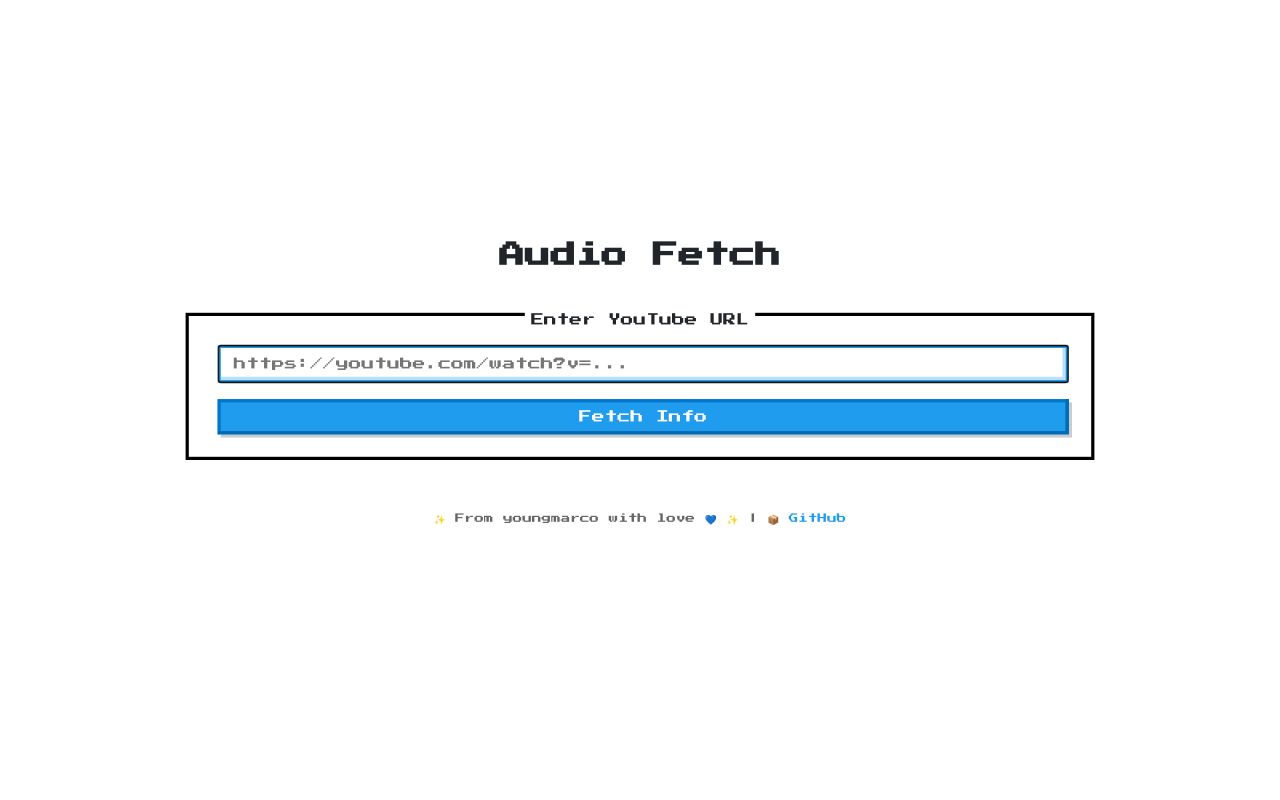
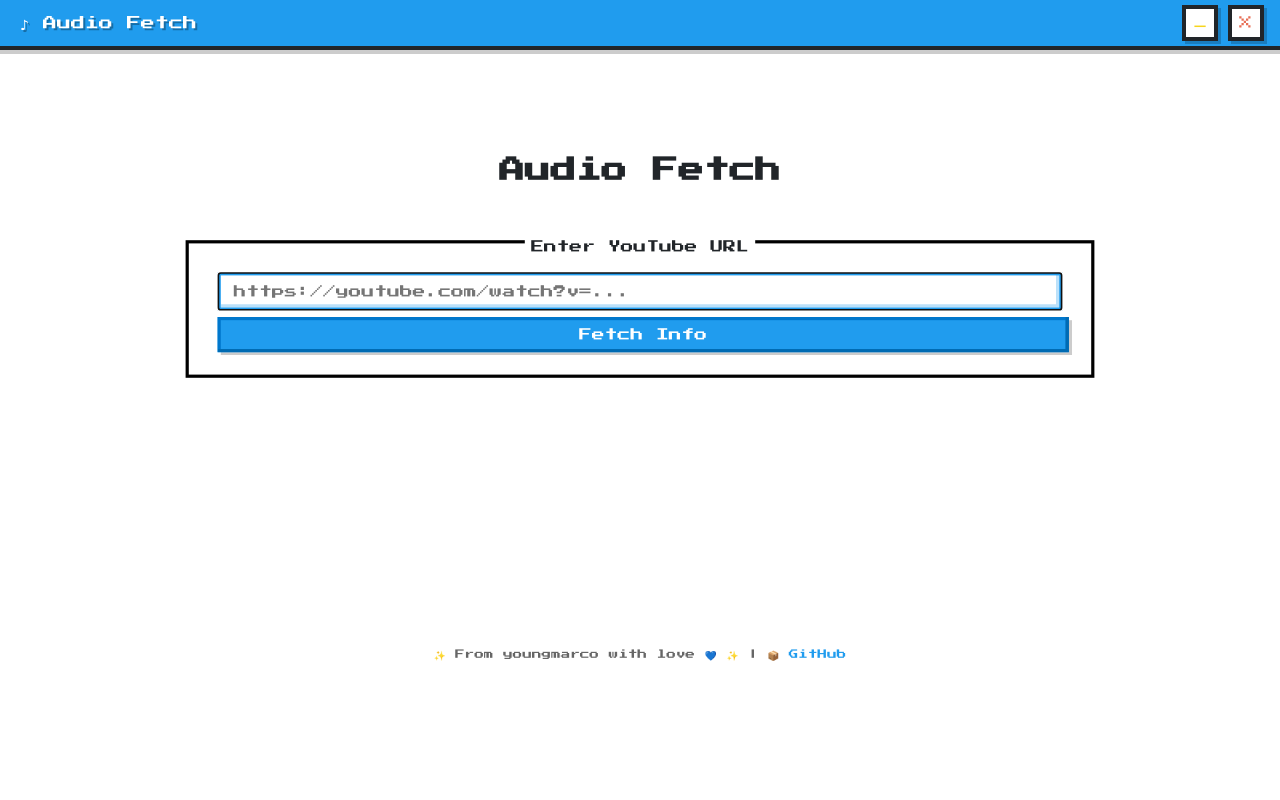
Before and after one commit to marcomoi395/audio-fetch, a FastAPI app: page / in a window 1280 px wide. Run offline with FastAPI, Linux system fonts and the light colour scheme; some libraries are stand-ins or nearby versions.

Commit message:
feat: add custom title bar with window controls
- Add frameless window with custom retro-styled title bar
- Implement minimize and close buttons with NES.css theme
- Add window control API endpoints (/api/window/minimize, /api/window/close)
- Fix close button hang on Hyprland with non-blocking force_close
- Enable window dragging via title bar
- Scale content to 80% while keeping window size 900x700
- Maintain retro aesthetic throughout UI

Fixes issue with 'Application Not Responding' dialog on Hyprland/Wayland

```diff
--- a/desktop/config_manager.py
+++ b/desktop/config_manager.py
@@ -17,7 +17,7 @@
     "server": {"port": 8000, "host": "127.0.0.1", "auto_detect": True},
     "downloads": {"default_path": "~/Downloads/AudioFetch"},
     "tier_strategy": {"browser": "chrome", "fallback_enabled": True, "tier_1_attempts": 3},
-    "ui": {"window_width": 1200, "window_height": 800, "window_title": "Audio Fetch"},
+    "ui": {"window_width": 900, "window_height": 700, "window_title": "Audio Fetch"},
     "logging": {
         "level": "WARNING",
         "file": "~/.local/share/audio-fetch/logs/app.log",
--- a/desktop_main.py
+++ b/desktop_main.py
@@ -125,6 +125,11 @@
                 title=window_title,
             )
 
+            # Register window with API routes for window control
+            from api.routes import set_window_instance
+
+            set_window_instance(self.window)
+
             # Connect window close signal to cleanup
             self.window.window_closed.connect(self._on_window_closed)
 
--- a/static/css/custom.css
+++ b/static/css/custom.css
@@ -12,10 +12,86 @@
     min-height: 100vh;
     display: flex;
     flex-direction: column;
+    overflow: hidden;
+}
+
+/* Custom Title Bar */
+.custom-title-bar {
+    height: 50px;
+    background-color: #209cee;
+    border-bottom: 4px solid #212529;
+    display: flex;
+    justify-content: space-between;
+    align-items: center;
+    z-index: 9999;
+    box-shadow: 0 4px 0 0 rgba(0, 0, 0, 0.2);
+    flex-shrink: 0;
+}
+
+.title-bar-drag-area {
+    flex: 1;
+    height: 100%;
+    display: flex;
+    align-items: center;
+    padding-left: 20px;
+    cursor: move;
+    user-select: none;
+}
+
+.title-bar-title {
+    font-size: 14px;
+    color: #ffffff;
+    text-shadow: 2px 2px 0 rgba(0, 0, 0, 0.3);
+}
+
+.title-bar-controls {
+    display: flex;
+    gap: 10px;
+    padding-right: 16px;
+}
+
+.title-bar-button {
+    width: 36px;
+    height: 36px;
+    border: 4px solid #212529;
+    background-color: #ffffff;
+    cursor: pointer;
+    display: flex;
+    align-items: center;
     justify-content: center;
-    align-items: center;
-    transform: scale(0.8);
-    transform-origin: center center;
+    font-family: 'Press Start 2P', cursive;
+    font-size: 18px;
+    transition: all 0.1s;
+    box-shadow: 3px 3px 0 0 rgba(0, 0, 0, 0.2);
+    padding: 0;
+}
+
+.title-bar-button:hover {
+    transform: translate(-2px, -2px);
+    box-shadow: 5px 5px 0 0 rgba(0, 0, 0, 0.3);
+}
+
+.title-bar-button:active {
+    transform: translate(2px, 2px);
+    box-shadow: 1px 1px 0 0 rgba(0, 0, 0, 0.2);
+}
+
+.minimize-btn {
+    color: #f7d51d;
+}
+
+.minimize-btn:hover {
+    background-color: #fffacd;
+    border-color: #f7d51d;
+}
+
+.close-btn {
+    color: #e76e55;
+}
+
+.close-btn:hover {
+    background-color: #ffebe8;
+    border-color: #e76e55;
 }
 
 /* Better borders for inputs and buttons */
@@ -71,6 +147,13 @@
     margin: 0 auto;
     padding: 2rem;
     width: 100%;
+    transform: scale(0.8);
+    transform-origin: center center;
+    flex: 1;
+    display: flex;
+    flex-direction: column;
+    justify-content: center;
+    overflow-y: auto;
 }
 
 /* Header */
@@ -92,7 +175,6 @@
     font-size: 0.875rem;
     color: #666;
 }
-
 /* Main Content */
 .main-content {
     flex: 1;
@@ -106,11 +188,6 @@
 /* Input Section */
 .input-group {
     margin-bottom: 1.5rem;
-}
-
-#youtube-url {
-    width: 100%;
-    margin-bottom: 1rem;
 }
 
 #fetch-btn {
@@ -212,17 +289,16 @@
 .nes-select {
     width: 100%;
 }
-
 .nes-select select {
     width: 100%;
-    font-size: 0.75rem;
+    font-size: 0.55rem;
+    padding: 0.2rem;
 }
-
 /* Action Buttons */
 .action-buttons {
     display: grid;
     grid-template-columns: 2fr 1fr;
-    gap: 1rem;
+    gap: 0.75rem;
 }
 
 #download-btn {
--- a/static/js/app.js
+++ b/static/js/app.js
@@ -270,3 +270,77 @@
 document.addEventListener('DOMContentLoaded', () => {
     showInput();
 });
+
+
+// Window Control Functions
+async function minimizeWindow() {
+    try {
+        await fetch('/api/window/minimize', {
+            method: 'POST',
+            headers: {
+                'Content-Type': 'application/json',
+            },
+        });
+    } catch (error) {
+        console.error('Failed to minimize window:', error);
+    }
+}
+async function closeWindow() {
+    try {
+        // Add a small delay to ensure the UI registers the click
+        await new Promise(resolve => setTimeout(resolve, 50));
+
+        const response = await fetch('/api/window/close', {
+            method: 'POST',
+            headers: {
+                'Content-Type': 'application/json',
+            },
+            // Ensure request completes
+            keepalive: true,
+        });
+
+        if (!response.ok) {
+            console.error('Failed to close window:', response.statusText);
+        }
+    } catch (error) {
+        console.error('Failed to close window:', error);
+        // Fallback: try to close via Qt if available
+        if (window.qt && window.qt.webChannelTransport) {
+            window.close();
+        }
+    }
+}
+// Window Drag Functionality
+function setupWindowDrag() {
+    const dragArea = document.getElementById('drag-area');
+    if (!dragArea) return;
+
+    let isDragging = false;
+
+    dragArea.addEventListener('mousedown', (e) => {
+        isDragging = true;
+        e.preventDefault();
+    });
+
+    document.addEventListener('mouseup', () => {
+        isDragging = false;
+    });
+}
+
+// Initialize window controls
+document.addEventListener('DOMContentLoaded', () => {
+    // Setup window control buttons
+    const minimizeBtn = document.getElementById('minimize-btn');
+    const closeBtn = document.getElementById('close-btn');
+
+    if (minimizeBtn) {
+        minimizeBtn.addEventListener('click', minimizeWindow);
+    }
+
+    if (closeBtn) {
+        closeBtn.addEventListener('click', closeWindow);
+    }
+
+    // Setup window drag
+    setupWindowDrag();
+});
--- a/templates/index.html
+++ b/templates/index.html
@@ -20,6 +20,21 @@
     <link href="/static/css/custom.css" rel="stylesheet">
 </head>
 <body>
+    <!-- Custom Title Bar -->
+    <div class="custom-title-bar" id="title-bar">
+        <div class="title-bar-drag-area" id="drag-area">
+            <span class="title-bar-title">♪ Audio Fetch</span>
+        </div>
+        <div class="title-bar-controls">
+            <button class="title-bar-button minimize-btn" id="minimize-btn" title="Minimize">
+                <span>−</span>
+            </button>
+            <button class="title-bar-button close-btn" id="close-btn" title="Close">
+                <span>×</span>
+            </button>
+        </div>
+    </div>
+
     <div class="container">
         <!-- Header -->
         <header class="header">
```
Also changed, not shown: api/routes.py (+28 -0 lines), desktop/app_window.py (+59 -5 lines).
